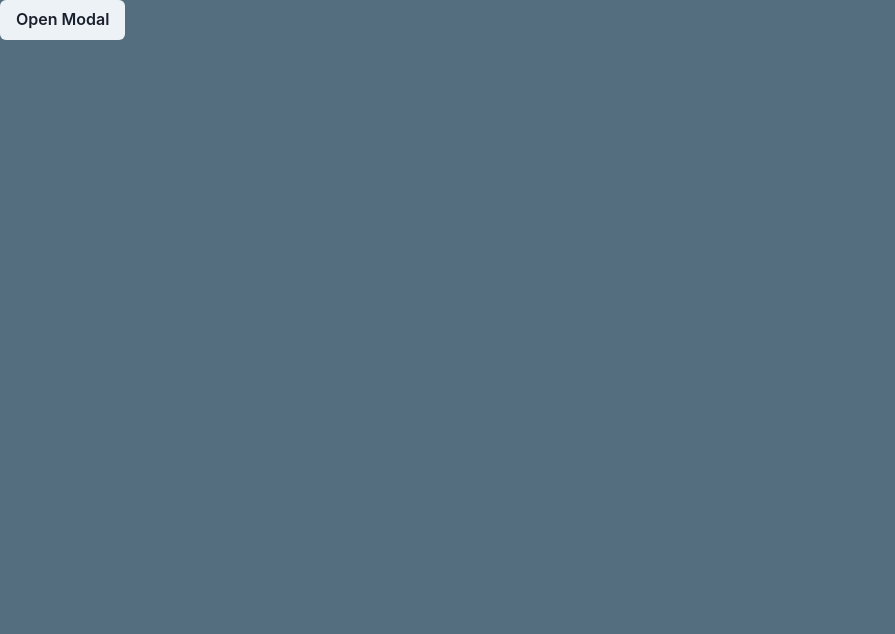
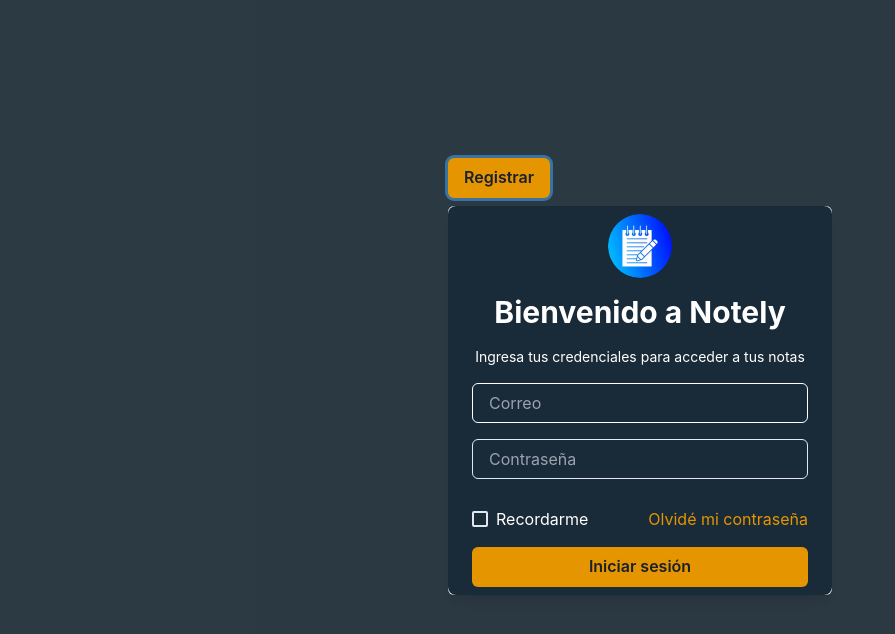
Before and after one commit to tvalverdes/notes_front, a React (Vite) app: page / in a window 1280 px wide. Shown: the top 634 px of the page, without its empty margins (0-895 px from the left). Built offline with nearby package versions, Linux system fonts and the light colour scheme; no server answers.

Commit message:
showNote slice added

```diff
--- a/src/App.jsx
+++ b/src/App.jsx
@@ -1,4 +1,3 @@
-import { useEffect, useState } from 'react'
 import './App.css'
 import { Navbar } from './components/navbar/Navbar'
 import { Hero } from './components/hero/Hero'
@@ -6,13 +5,19 @@ import { Login } from './components/login/Login'
 import { ModalWindow } from './components/Modal/ModalWindow'
 import { useDispatch, useSelector } from 'react-redux'
 import { Register } from './components/register/Register'
+import { NoteCard } from './components/note/NoteCard'
 
 function App() {
   const showLogin = useSelector((state) => state.login)
+  const enableNotes = useSelector((state) => state.enableNotes)
   return (
     <>
       <div className="bg-primary-300 h-screen z-20">
-        <ModalWindow component={showLogin ? <Login /> : <Register />} />
+        {!enableNotes ? (
+          <NoteCard />
+        ) : (
+          <ModalWindow component={showLogin ? <Login /> : <Register />} />
+        )}
       </div>
     </>
   )
--- a/src/components/login/Login.jsx
+++ b/src/components/login/Login.jsx
@@ -12,10 +12,18 @@ import { yupResolver } from '@hookform/resolvers/yup'
 import * as yup from 'yup'
 import { login } from '../../utils/auth.utils'
 import { SubmitButton } from '../button/SubmitButton'
+import { useDispatch, useSelector } from 'react-redux'
+import { enableNotes } from '../../redux/enableNotesSlice'
 
 export const Login = () => {
   const { t } = useTranslation()
   const toast = useToast()
+  const showNotes = useSelector((state) => state.enableNotes)
+  console.log(showNotes)
+  const dispatch = useDispatch()
+  const handleNotes = () => {
+    dispatch(enableNotes(!showNotes))
+  }
   const id = 'toast_id'
   const showToast = (title, description, status) => {
     if (!toast.isActive(id)) {
@@ -41,7 +49,7 @@ export const Login = () => {
       ),
     password: yup.string().trim().required(t('passwordRequired')),
   })
-  const { register, handleSubmit, formState, trigger, clearErrors } = useForm({
+  const { register, handleSubmit, formState } = useForm({
     resolver: yupResolver(schema),
   })
   const { errors } = formState
@@ -62,6 +70,7 @@ export const Login = () => {
           'Inténtalo de nuevo más tarde o contacta con el administrador'
         )
       }
+      handleNotes()
       showToast('Sesión iniciada correctamente', '¡Bienvenido!', 'success')
     }
   }
--- a/src/components/modal/ModalWindow.jsx
+++ b/src/components/modal/ModalWindow.jsx
@@ -22,10 +22,9 @@ export function ModalWindow({ component }) {
   const { t } = useTranslation()
   return (
     <>
-      <Button onClick={onOpen}>Open Modal</Button>
       <Modal
         motionPreset="slideInBottom"
-        isOpen={isOpen}
+        isOpen={true}
         onClose={onClose}
         size={'sm'}
         isCentered
--- /dev/null
+++ b/src/components/note/NoteCard.jsx
@@ -0,0 +1,3 @@
+export const NoteCard = () => {
+  return <h1>NOTAS</h1>
+}
--- /dev/null
+++ b/src/redux/enableNotesSlice.js
@@ -0,0 +1,22 @@
+//Lógica del estado de la app
+import { createSlice } from '@reduxjs/toolkit'
+
+const initialState = {
+  toggle: false,
+}
+
+export const enableNotesSlice = createSlice({
+  name: 'enable',
+  initialState,
+  //Reducers
+  reducers: {
+    enableNotes: (state, action) => {
+      return action.payload
+    },
+  },
+})
+
+//Actions viene del método createSlice de toolkit, y el changeToRegister no
+//es el reducer declarado arriba, sino su acción
+export const { enableNotes } = enableNotesSlice.actions
+export default enableNotesSlice.reducer
--- a/src/redux/store.js
+++ b/src/redux/store.js
@@ -2,9 +2,11 @@
 
 import { configureStore } from '@reduxjs/toolkit'
 import toggleModal from './loginSlice'
+import enableNotesSlice from './enableNotesSlice'
 
 export const store = configureStore({
   reducer: {
     login: toggleModal,
+    enableNotes: enableNotesSlice,
   },
 })
```
